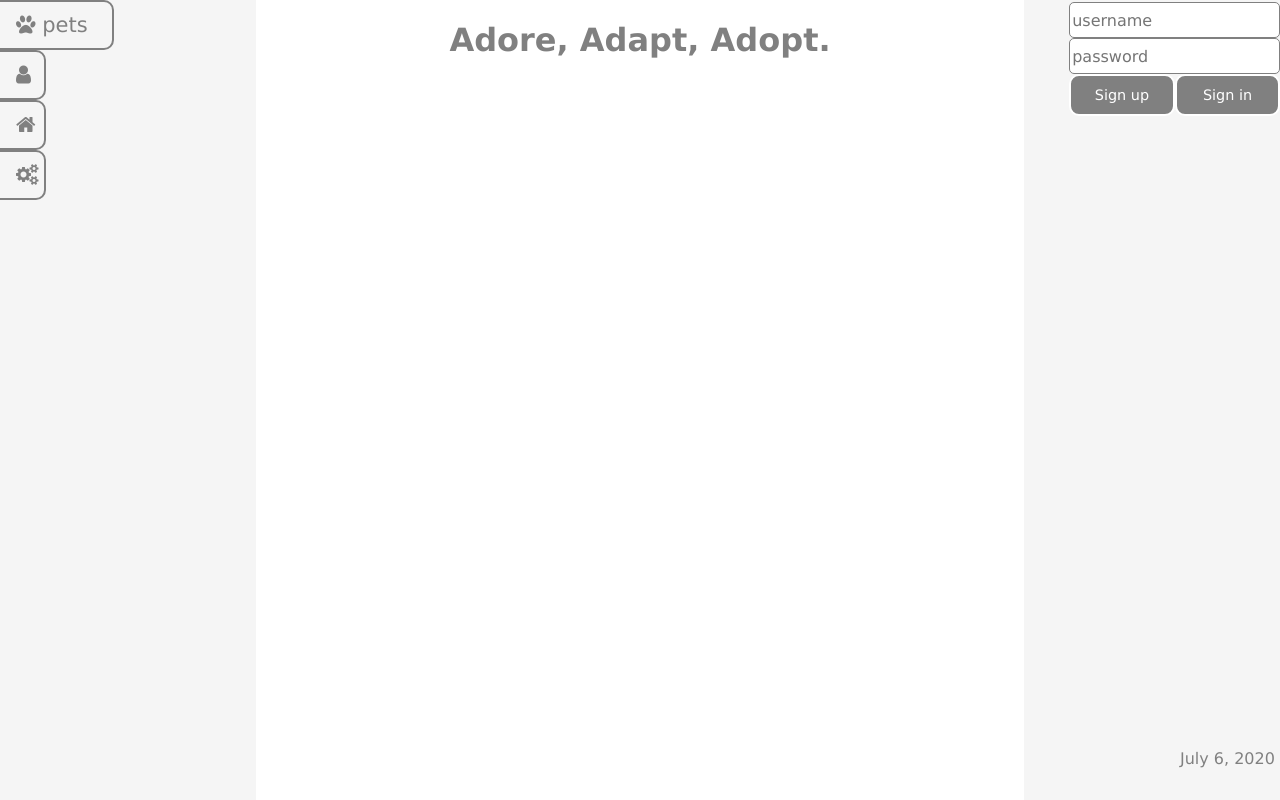
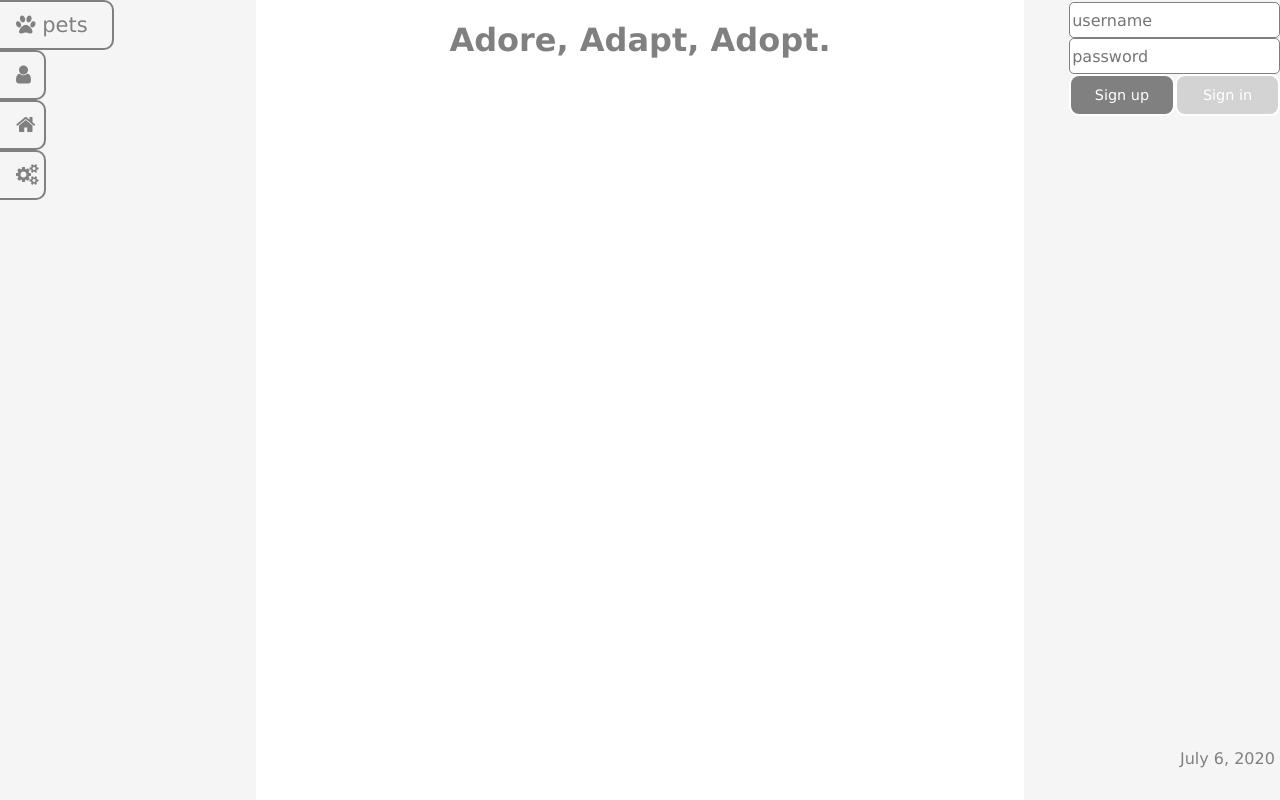
Before and after one commit to kkuczynski/JavaAngularDB, an Angular app in the folder PetAdopt-frontend/: page / in a window 1280 px wide. Built offline with nearby package versions, Linux system fonts and the light colour scheme; no server answers.

Commit message:
added regex to validating form in login component, the fields wont accept two dots, two underscores, underscore + dot and any other non alphanumeric symbol

```diff
--- a/PetAdopt-frontend/src/app/left-menu/left-menu.component.css
+++ b/PetAdopt-frontend/src/app/left-menu/left-menu.component.css
@@ -24,6 +24,7 @@
       max-width: fit-content;
       min-width: 22%;
       border-collapse: collapse;
+      cursor: pointer;
 
   }
   .inButton{
--- a/PetAdopt-frontend/src/app/login/login.component.css
+++ b/PetAdopt-frontend/src/app/login/login.component.css
@@ -5,7 +5,7 @@
     height: 100%
 }
 button {
-    background-color: gray;
+
     border-style: solid;
     color: white;
     min-width: 41%;
@@ -15,10 +15,21 @@ button {
     display: inline-block;
     font-size: 90%;
     font-family: Verdana, Geneva, Tahoma, sans-serif;
-    cursor: pointer;
     border-radius: 10px;
     min-height: 5%;
     max-height: fit-content;
+  }
+  .enabled{
+    cursor: pointer;
+    background-color: gray
+  }
+  .disabled{
+    cursor: auto;
+    background-color: lightgray;
+  }
+  .signUp{
+    cursor: pointer;
+    background-color: gray
   }
 form{
   height:100%;
--- a/PetAdopt-frontend/src/app/login/login.component.html
+++ b/PetAdopt-frontend/src/app/login/login.component.html
@@ -6,9 +6,10 @@
         required formControlName="password">
     <br>
 
-    <button (click)="signUp()">Sign up </button>
+    <button class="signUp" (click)="signUp()">Sign up </button>
 
-    <button id="signInButton" (click)="signIn()">Sign in </button>
+    <button *ngIf="!getInputForm().valid" class="disabled" id="signInButton"  [disabled]="!getInputForm().valid" (click)="signIn()">Sign in </button>
+    <button *ngIf="getInputForm().valid" class="enabled" id="signInButton"  [disabled]="!getInputForm().valid" (click)="signIn()">Sign in </button>
 
     <div class="warn">{{this.getLoginWarn()}}
     </div>
--- a/PetAdopt-frontend/src/app/login/login.component.ts
+++ b/PetAdopt-frontend/src/app/login/login.component.ts
@@ -18,6 +18,7 @@ export class LoginComponent implements OnInit {
   private capsWarn = '';
   private loginWarn = '';
   private inputForm: FormGroup;
+  private signInButton = false;
 
   constructor(private formBuilder: FormBuilder) {
     this.createForm();
@@ -29,8 +30,8 @@ export class LoginComponent implements OnInit {
 
   createForm() {
     this.inputForm = this.formBuilder.group({
-      username: ['', [Validators.required, Validators.minLength(5), Validators.maxLength(20)]],
-      password: ['', [Validators.required, Validators.minLength(5), Validators.maxLength(20)]]
+      username: ['', [Validators.required, Validators.minLength(5), Validators.maxLength(20), Validators.pattern('[a-zA-Z0-9]+([._]?[a-zA-Z0-9]+)')]],
+      password: ['', [Validators.required, Validators.minLength(5), Validators.maxLength(20), Validators.pattern('[a-zA-Z0-9]+([._]?[a-zA-Z0-9]+)')]]
     });
   }
 
--- a/PetAdopt-frontend/src/app/pets/pets.component.css
+++ b/PetAdopt-frontend/src/app/pets/pets.component.css
@@ -20,3 +20,7 @@ h4{
 .noHome{
     color: darkred;
 }
+button{
+    background-color: gray;
+    cursor: pointer;
+}
--- a/PetAdopt-frontend/src/styles.css
+++ b/PetAdopt-frontend/src/styles.css
@@ -1,6 +1,6 @@
 /* You can add global styles to this file, and also import other style files */
 button {
-    background-color: gray;
+
     border-style: solid;
     border-color: white;
     border-width: 2px;
@@ -11,6 +11,5 @@ button {
     display: inline-block;
     font-size: 14px;
     font-family: Verdana, Geneva, Tahoma, sans-serif;
-    cursor: pointer;
     border-radius: 10px;
   }
```
